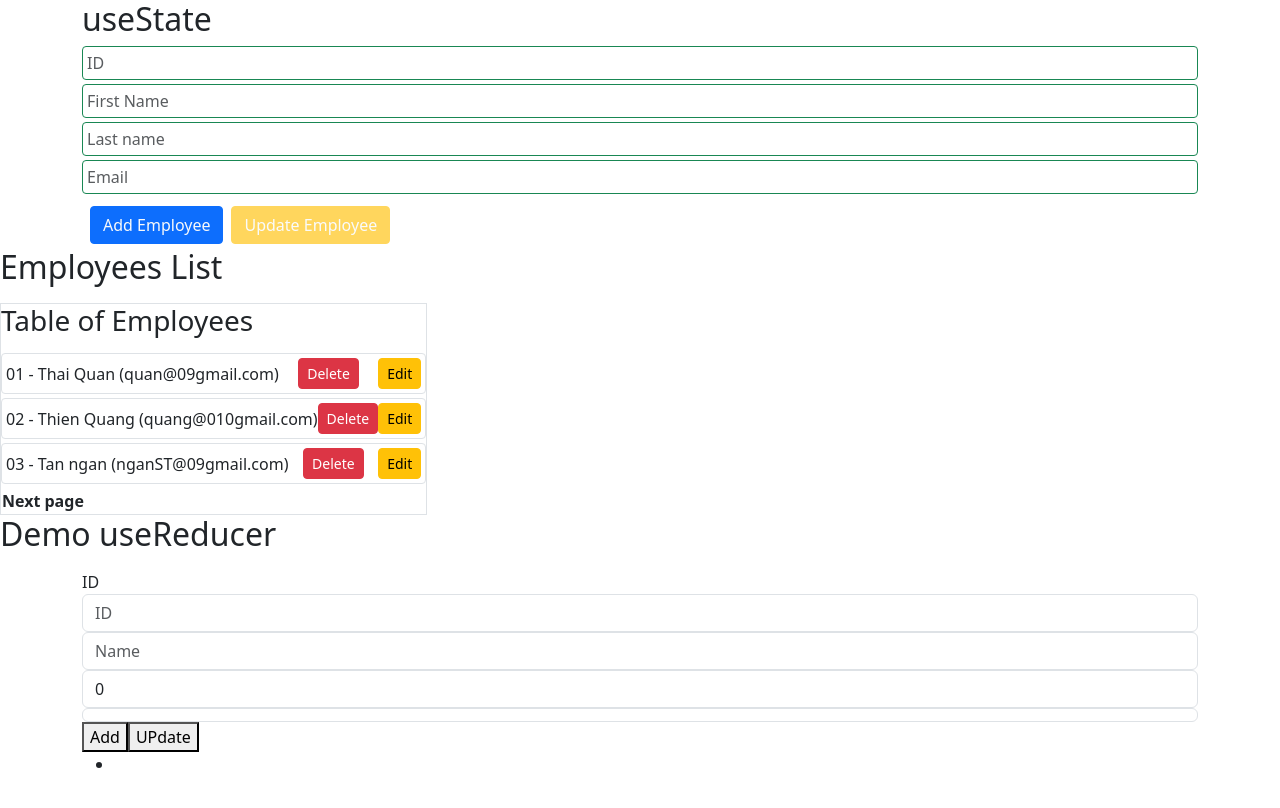
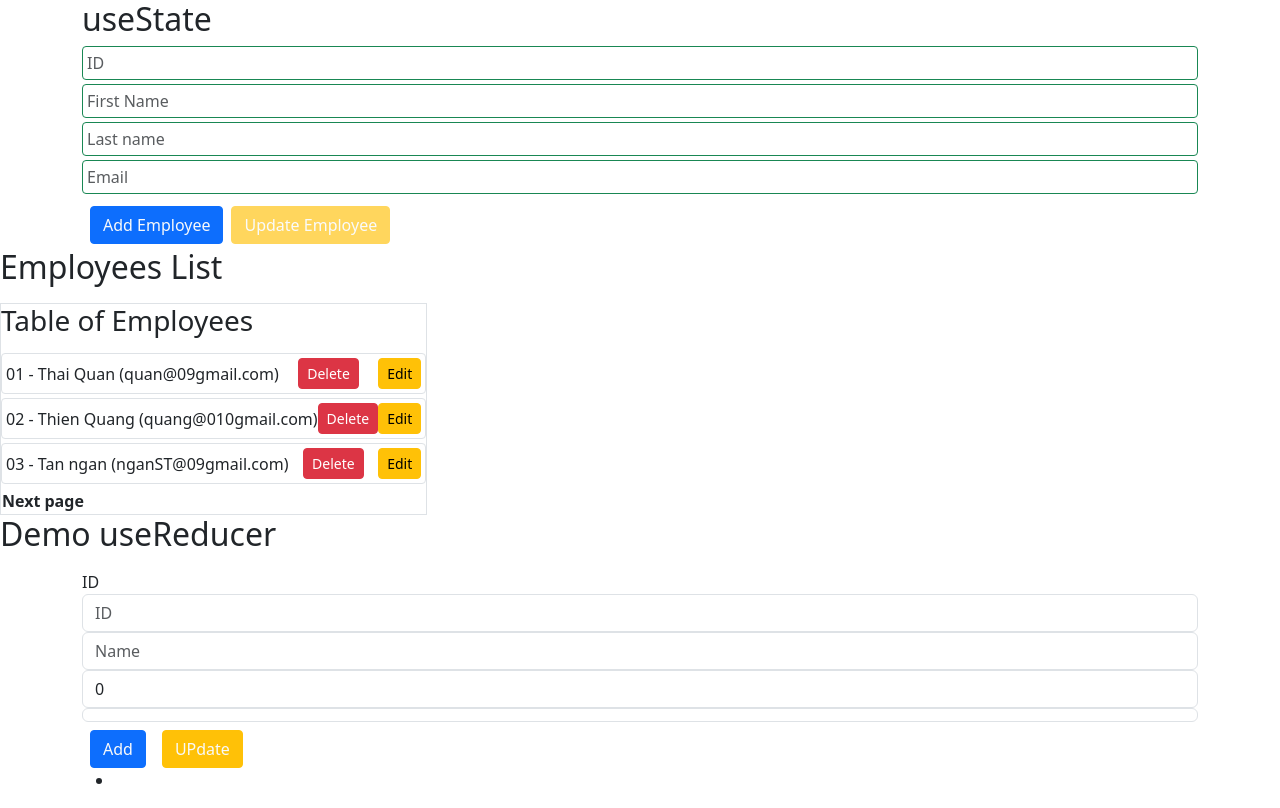
Before and after one commit to ThaiThienQuan/reactlearning, a React (Vite) app: page / in a window 1280 px wide. Built offline with nearby package versions, Linux system fonts and the light colour scheme.

Commit message:
Pracetice useReducer 1.02

```diff
--- a/src/demo/DemoUseReducer.tsx
+++ b/src/demo/DemoUseReducer.tsx
@@ -37,7 +37,7 @@ export default function DemoUseReducer() {
           <div className="form-group">
             <label htmlFor="id">ID</label>
             <input
-            id="id"
+              id="id"
               type="text"
               className="form-control"
               onChange={handleChange}
@@ -70,9 +70,19 @@ export default function DemoUseReducer() {
               checked={state.inputValue.checked}
             />
           </div>
-          <button onClick={AddData}>Add</button>
+          <button
+            onClick={AddData}
+            className={`btn btn-primary px-15 py-10 mt-2 mx-2 rounded-1 text-light`}
+          >
+            Add
+          </button>
 
-          <button onClick={UpdateData}>UPdate</button>
+          <button
+            onClick={UpdateData}
+            className={`btn btn-warning px-15 py-10 mt-2 mx-2 rounded-1 text-light`}
+          >
+            UPdate
+          </button>
         </form>
         <ul className="">
           <li></li>
--- a/src/demo/DemoUseState.tsx
+++ b/src/demo/DemoUseState.tsx
@@ -114,7 +114,7 @@ export default function DemoUseState() {
         />
         <button
           style={{ cursor: "pointer" }}
-          className={`btn btn-primary px-15 py-10 mt-2 mx-2 rounded-1 text-light`}
+            className={`btn btn-primary px-15 py-10 mt-2 mx-2 rounded-1 text-light`}
           onClick={AddEmployee}
           disabled={isEditing}
         >
```
